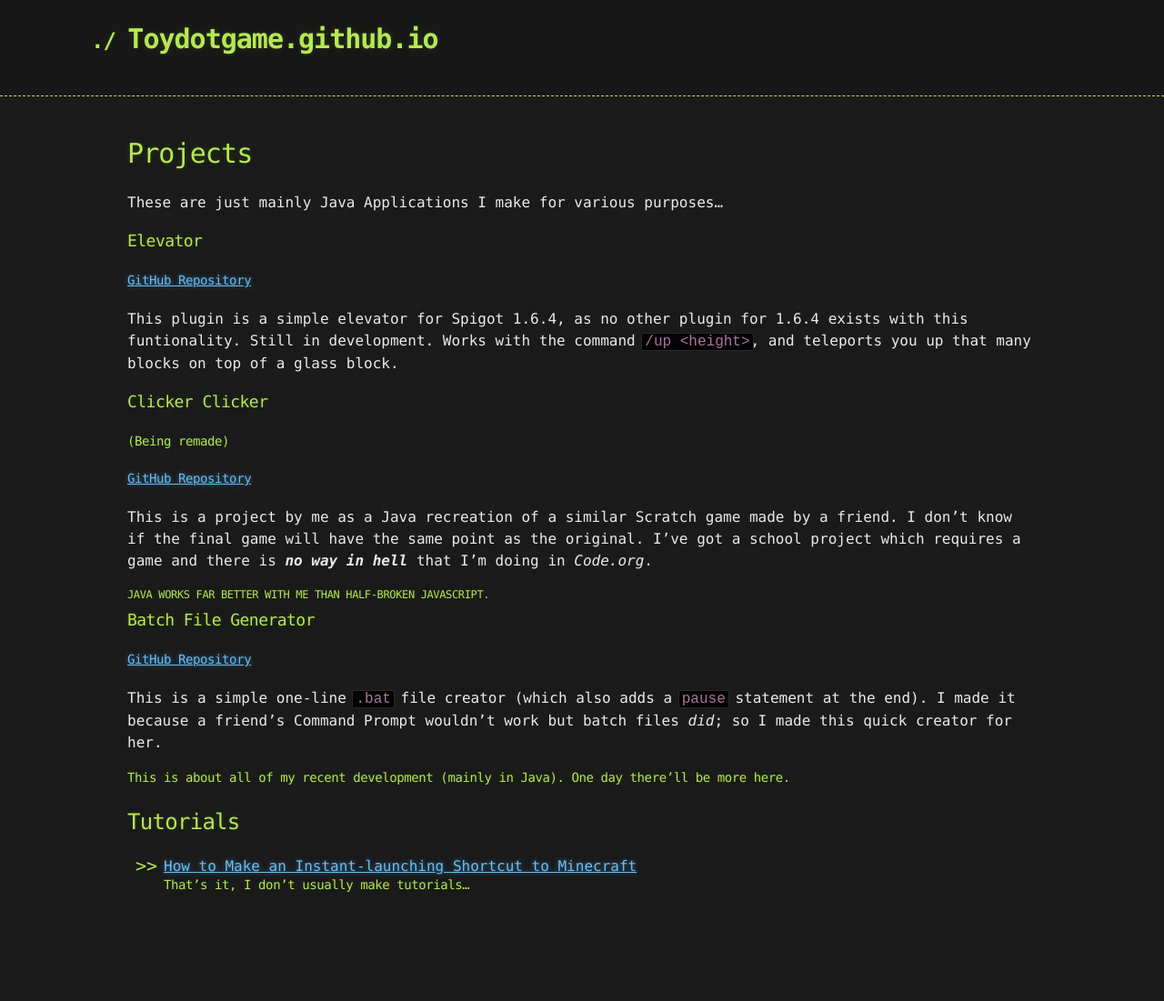
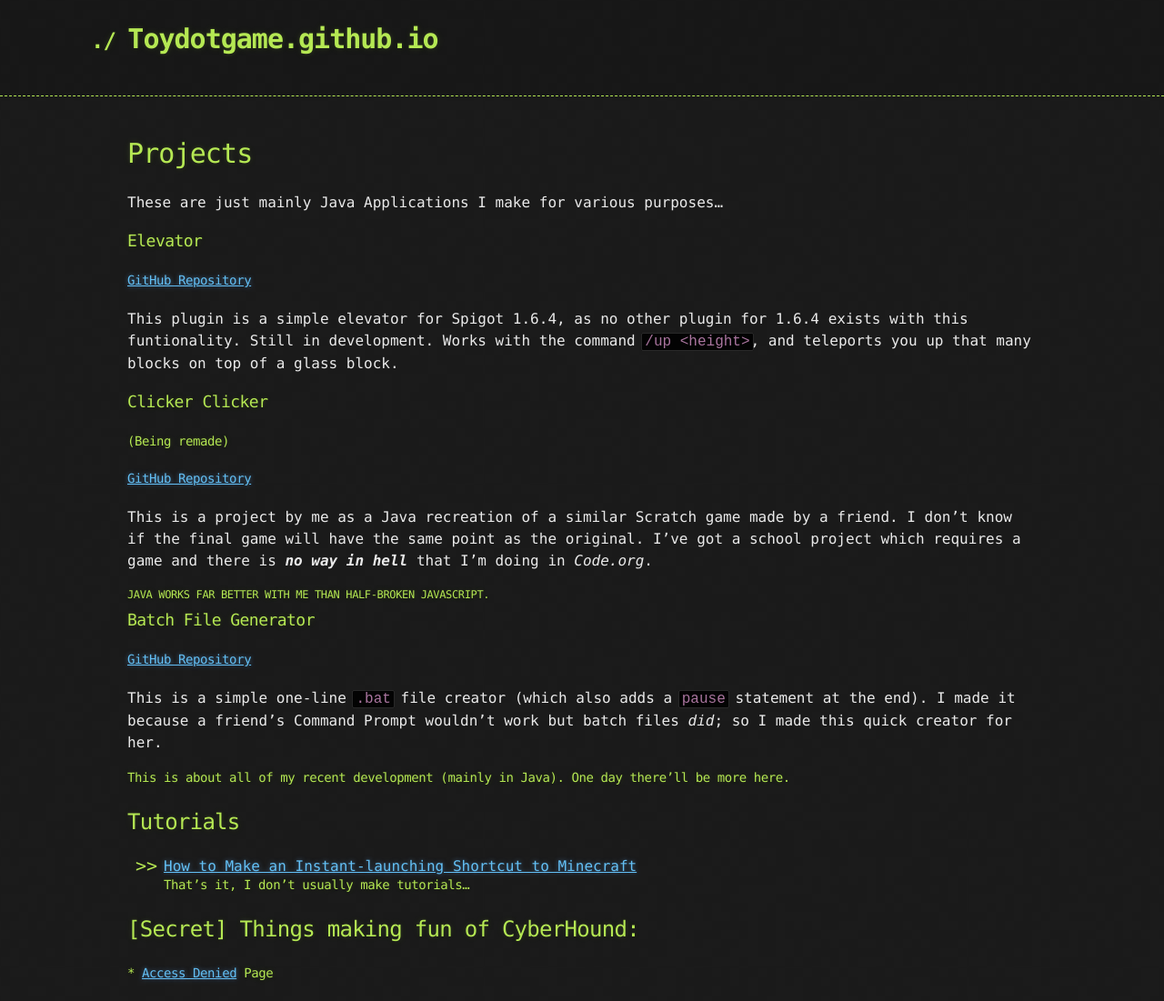
Before and after one commit to Toydotgame/Toydotgame.github.io, a Jekyll site: the page built from projects.md, in a window 1280 px wide. Shown: the whole page at 91% size. Built offline with Jekyll 4.4.1, drawn with Linux system fonts in a browser that asks for light colours; our own code applies the rules of GitHub Pages for plain Markdown files; the repository's description, which GitHub fills in, is left out; before the commit the page ends 1004 px from its top, so only the background shows below that.

Commit message:
Update projects.md

```diff
--- a/projects.md
+++ b/projects.md
@@ -22,3 +22,6 @@
 ## Tutorials
 * [How to Make an Instant-launching Shortcut to Minecraft](howToMakeInstantMinecraft.md)
 #### That's it, I don't usually make tutorials...
+
+## \[Secret\] Things making fun of CyberHound:
+#### * [Access Denied](CyberHoundFakes/AccessDenied.html) Page
```
